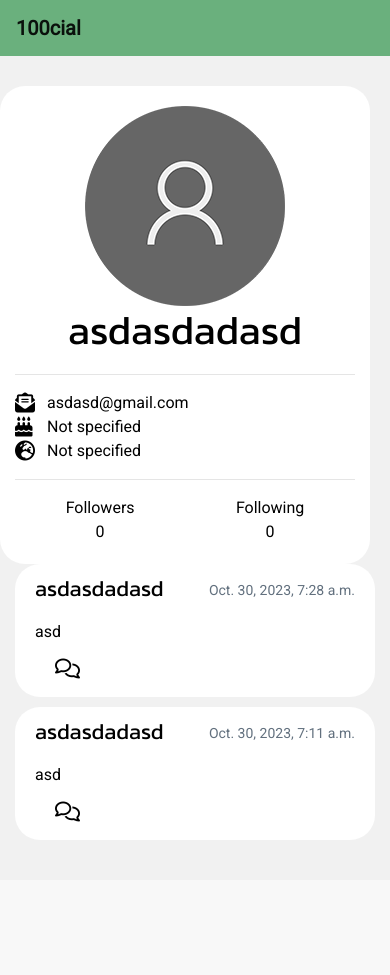
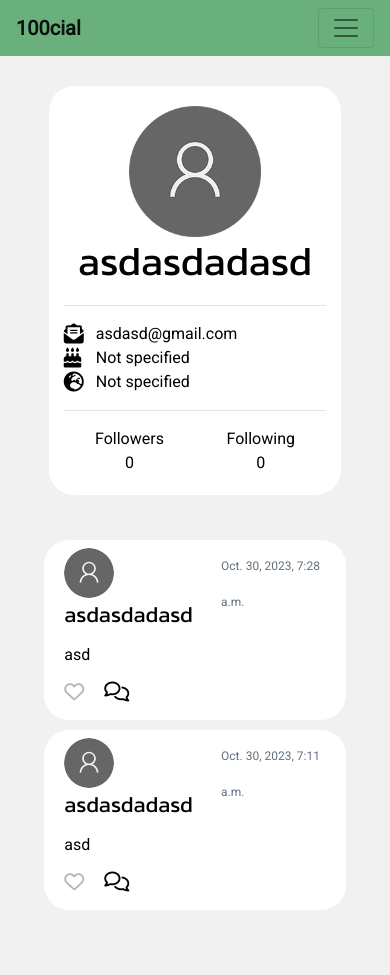
Before and after one commit to 100yann/100cial, a Django app: page /user/14 in a window 390 px wide. Before the commit the page ends 822 px from the top, so only its background shows below. Run offline with Django 3.2, Linux system fonts and the light colour scheme; data comes from the database, SQL or seed files in the repository; both versions use the stored data as it was after the commit; data that the repository does not hold is empty; some libraries are stand-ins or nearby versions.

Commit message:
add profile pics to posts and comments and site responsiveness changes

```diff
--- a/network/static/network/post.js
+++ b/network/static/network/post.js
@@ -35,6 +35,7 @@
     })
     .then(data => {
         const username = data['username']
+        const profilePic = data['user_pfp']
         const timestamp = data['timestamp']
         const date = new Date(timestamp)
         const options = {
@@ -53,8 +54,11 @@
         newPostDiv.innerHTML = `
             <div class="post-contents">
                 <div class="post-heading">
-                    <a id='author' href="{% url 'user' id=post.author.id %}">${username}</a>
-                    <p>${formattedDate}</p>
+                    <div>
+                        <img id='post-pfp' src="${profilePic}" alt="profile picture">
+                        <a id='author' href="{% url 'user' id=post.author.id %}">${username}</a>
+                    </div>
+                    <p id="post-date">${formattedDate}</p>
                 </div>
                 <div id="post-text">${postText.value}</div>
 
@@ -230,7 +234,7 @@
                 // new comment
                 const username = data.new_comment['user']
                 const userId = data.new_comment['userId']
-
+                const profilePic = data.new_comment['user_pfp']
                 const timestamp = data.new_comment['timestamp']
                 const date = new Date(timestamp)
                 const options = {
@@ -250,8 +254,11 @@
                 let div = document.createElement('div');
                 div.innerHTML = `
                     <div class="post-heading">
-                        <h5><a href="/user/${userId}">${username}</a></h5>
-                    <p>${formattedDate}</p>
+                        <div class="comment-heading">
+                            <img id='comment-pfp' src="${profilePic}" alt="profile picture">
+                            <h5><a href="/user/${userId}">${username}</a></h5>
+                        </div>
+                        <p>${formattedDate}</p>
                     </div>
                     <p>${commentValue}</p>
                     <hr>
--- a/network/static/network/styles.css
+++ b/network/static/network/styles.css
@@ -9,9 +9,10 @@
     margin: 0;
 }
 
-h1, h3, h5{
+h1, h2, h3, h5{
     font-family: 'Kanit', sans-serif;
 }
+
 #search {
     margin-right: 10px;
 }
@@ -71,11 +72,10 @@
 #comment {
     margin-left: 10px;
 }
-#like {
-    padding: 0;}
-.button-liked{
-    color: red;
-}
+#like { padding: 0;}
+
+.button-liked{color: red;}
+
 .profile {
     background-color: #ffffff;
     border-radius: 25px;
@@ -83,12 +83,15 @@
     text-align: center;
     height: fit-content;
 }
+#user-profile-pic{
+    width: 100%;
+    margin-top: 10px;
+}
+
+
 .fa-cake-candles{
     width: 20px;
 
-}
-#user-profile-pic{
-    margin-top: 10px;
 }
 
 #display-followers{
@@ -139,6 +142,12 @@
     justify-content: space-between;
     margin-bottom: 12px;
 }
+#post-pfp {
+    width: 50px;
+    height: 50px;
+    border-radius: 25px;
+    margin-right: 5px;
+}
 
 #post-text{
     margin-bottom: 12px;
@@ -181,6 +190,19 @@
 #submit-comment{
     margin-top: 10px;
 }
+.comment-heading {
+    vertical-align: middle;
+    display: flex;
+}
+.comment-author{
+    margin: auto;
+}
+#comment-pfp{
+    width: 30px;
+    height: 30px;
+    border-radius: 25px;
+    margin-right: 5px;
+}
 
 #comment-value {
     height: 75px;
@@ -194,3 +216,39 @@
 #edit-view {
     display: none;
 }
+
+.login {
+    max-width: 55%;
+    margin: 20px auto;
+}
+@media (max-width: 991.5px){
+    .login{
+        max-width: 70%;
+    }
+}
+
+@media (max-width: 1200px){
+    #post-date {
+        font-size: 12px;
+    }
+    .profile {
+        width: 75%;
+        margin: 0 auto 20px;
+    }
+    .user-posts {
+        width: 85%;
+        margin: 25px auto;
+    }
+}
+@media (max-width: 991.5px){
+    #user-profile-pic{
+        width: 50%;
+    }
+    .single-post{
+        width: 100%;
+    }
+    .home{
+        max-width: 100%;
+        margin: 15px;
+    }
+}
--- a/network/templates/network/content.html
+++ b/network/templates/network/content.html
@@ -4,14 +4,17 @@
             <div class="single-post">
                 <div class="post-contents">
                     <div class="post-heading">
-                        <a id='author' href="{% url 'user' id=post.author.id %}">{{ post.author }}</a>
-                        <p>{{ post.timestamp }}</p>
+                        <div>
+                            <img id='post-pfp' src="{{ post.author.profile_pic.url }}" alt="profile picture">
+                            <a id='author' href="{% url 'user' id=post.author.id %}">{{ post.author }}</a>
+                        </div>
+                        <p id="post-date">{{ post.timestamp }}</p>
                     </div>
                     <div id="post-text">{{post.post}}</div>
 
                     <div class="interactions">
                         <div class="interaction-left">
-                            {% if  user.is_authenticated %}
+                            {% if user.is_authenticated %}
                                 <button id='like' data-post-id="{{ post.id }}" class="interaction"></button>
                             {% else %}
                                 <button id='like' data-post-id="{{ post.id }}" class="interaction" disabled></button>
@@ -46,7 +49,10 @@
                             {% if comment.post_id == post.id %}
                                 <div>
                                     <div class="post-heading">
-                                        <h5><a href="{% url 'user' id=comment.user.id %}">{{ comment.user }}</a></h5>
+                                        <div class="comment-heading">
+                                            <img id='comment-pfp' src="{{ post.author.profile_pic.url }}" alt="profile picture">
+                                            <h5 class="comment-author"><a href="{% url 'user' id=comment.user.id %}">{{ comment.user }}</a></h5>
+                                        </div>
                                         <p>{{ comment.timestamp }}</p>
                                     </div>
                                     <p>{{ comment.text }}</p>
--- a/network/templates/network/layout.html
+++ b/network/templates/network/layout.html
@@ -20,7 +20,10 @@
         <nav class="navbar navbar-expand-lg navbar-light">
             <a class="navbar-brand" href="{% url 'index' %}">100cial</a>
 
-            <div class="collapse navbar-collapse">
+            <button class="navbar-toggler" type="button" data-toggle="collapse" data-target="#navbarSupportedContent"
+            aria-controls="navbarSupportedContent" aria-expanded="false" aria-label="Toggle navigation"><span class="navbar-toggler-icon"></span></button>
+
+            <div class="collapse navbar-collapse" id="navbarSupportedContent">
               <ul class="navbar-nav mr-auto mt-2 mt-lg-0">
                 {% if user.is_authenticated %}
                     <li class="nav-item">
@@ -64,8 +67,8 @@
             {% block body %}
             {% endblock %}
         </div>
-        <script src="https://code.jquery.com/jquery-3.3.1.slim.min.js" integrity="sha384-q8i/X+965DzO0rT7abK41JStQIAqVgRVzpbzo5smXKp4YfRvH+8abtTE1Pi6jizo" crossorigin="anonymous"></script>
-<script src="https://cdn.jsdelivr.net/npm/popper.js@1.14.6/dist/umd/popper.min.js" integrity="sha384-wHAiFfRlMFy6i5SRaxvfOCifBUQy1xHdJ/yoi7FRNXMRBu5WHdZYu1hA6ZOblgut" crossorigin="anonymous"></script>
-<script src="https://cdn.jsdelivr.net/npm/bootstrap@4.2.1/dist/js/bootstrap.min.js" integrity="sha384-B0UglyR+jN6CkvvICOB2joaf5I4l3gm9GU6Hc1og6Ls7i6U/mkkaduKaBhlAXv9k" crossorigin="anonymous"></script>
+        <script src="https://code.jquery.com/jquery-3.2.1.slim.min.js" integrity="sha384-KJ3o2DKtIkvYIK3UENzmM7KCkRr/rE9/Qpg6aAZGJwFDMVNA/GpGFF93hXpG5KkN" crossorigin="anonymous"></script>
+        <script src="https://cdn.jsdelivr.net/npm/popper.js@1.12.9/dist/umd/popper.min.js" integrity="sha384-ApNbgh9B+Y1QKtv3Rn7W3mgPxhU9K/ScQsAP7hUibX39j7fakFPskvXusvfa0b4Q" crossorigin="anonymous"></script>
+        <script src="https://cdn.jsdelivr.net/npm/bootstrap@4.0.0/dist/js/bootstrap.min.js" integrity="sha384-JZR6Spejh4U02d8jOt6vLEHfe/JQGiRRSQQxSfFWpi1MquVdAyjUar5+76PVCmYl" crossorigin="anonymous"></script>
     </body>
 </html>
--- a/network/templates/network/login.html
+++ b/network/templates/network/login.html
@@ -1,7 +1,7 @@
 {% extends "network/layout.html" %}
 
 {% block body %}
-
+    <div class="login">
         <h2>Login</h2>
 
         {% if message %}
@@ -20,5 +20,5 @@
         </form>
 
         Don't have an account? <a href="{% url 'register' %}">Register here.</a>
-
+    </div>
 {% endblock %}
--- a/network/templates/network/register.html
+++ b/network/templates/network/register.html
@@ -1,7 +1,7 @@
 {% extends "network/layout.html" %}
 
 {% block body %}
-
+    <div class="login">
         <h2>Register</h2>
 
         {% if message %}
@@ -26,5 +26,6 @@
         </form>
 
         Already have an account? <a href="{% url 'login' %}">Log In here.</a>
+    </div>
 
 {% endblock %}
--- a/network/templates/network/user_profile.html
+++ b/network/templates/network/user_profile.html
@@ -7,7 +7,9 @@
     <div class="row">
         <div class="col-lg-3 profile">
             <div id="profile-heading">
-                <img id="user-profile-pic"src="{{ profile.profile_pic.url }}" alt="profile picture">
+                <div>
+                    <img id="user-profile-pic" src="{{ profile.profile_pic.url }}" alt="profile picture">
+                </div>
                 <h1>{{ profile }}</h1>
                 <span id="user-description">{{ profile.description }}</span>
             </div>
@@ -44,7 +46,7 @@
                 {% endif %}
             {% endif %}
         </div>
-        <div class="col-lg-8">
+        <div class="col-lg-8 user-posts">
             {% if user.id == profile.id %}
                 <div class="form">
                     <h3>What's on your mind?</h3>
--- a/network/views.py
+++ b/network/views.py
@@ -90,9 +90,7 @@
     else:
         return render(request, "network/register.html")
 
-@login_required(login_url='/login')
 def like_post(request, id):
-
     if request.method == "PUT":
         post = Post.objects.get(pk=id)
         user = request.user
@@ -120,6 +118,7 @@
             'message': 'Posted successfully',
             'timestamp': time,
             'username': user.username,
+            'user_pfp': user.profile_pic.url,
             'postId': post.pk
         })
     elif request.method == "GET":
@@ -153,7 +152,8 @@
                 'text': new_comment.text,
                 'user': new_comment.user.username,
                 'timestamp': new_comment.timestamp,
-                'userId': user.id
+                'userId': user.id,
+                'user_pfp': user.profile_pic.url
             }
         }
         return JsonResponse(context)
```
Also changed, not shown: db.sqlite3. Lines whose indentation alone changed are shown as unchanged.
